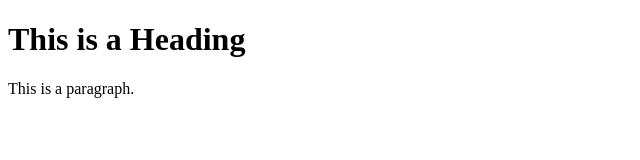
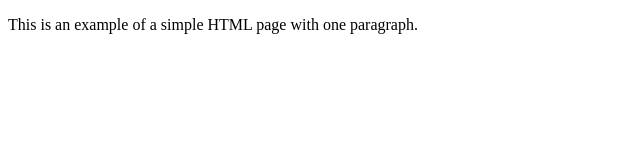
Before and after one commit to Krupalx/krupalx.github.io, a plain HTML site: page index.html in a window 1280 px wide. Shown: the whole page, without its empty margins (0-640 px from the left). Drawn offline with Linux system fonts and the light colour scheme.

Commit message:
Update index.html

```diff
--- a/index.html
+++ b/index.html
@@ -1,12 +1,9 @@
 <!DOCTYPE html>
 <html>
-<head>
-<title>Page Title</title>
-</head>
-<body>
-
-<h1>This is a Heading</h1>
-<p>This is a paragraph.</p>
-
-</body>
+    <head>
+        <title>Example</title>
+    </head>
+    <body>
+        <p>This is an example of a simple HTML page with one paragraph.</p>
+    </body>
 </html>
```
